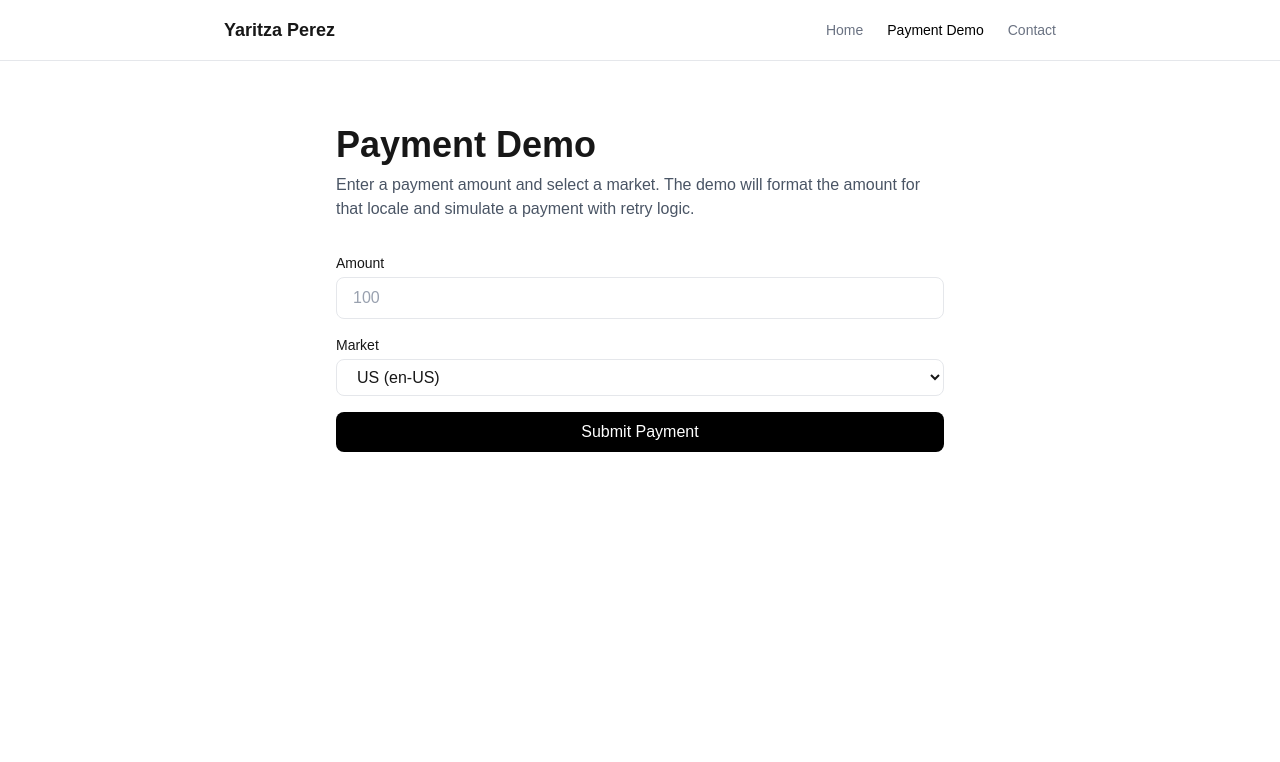
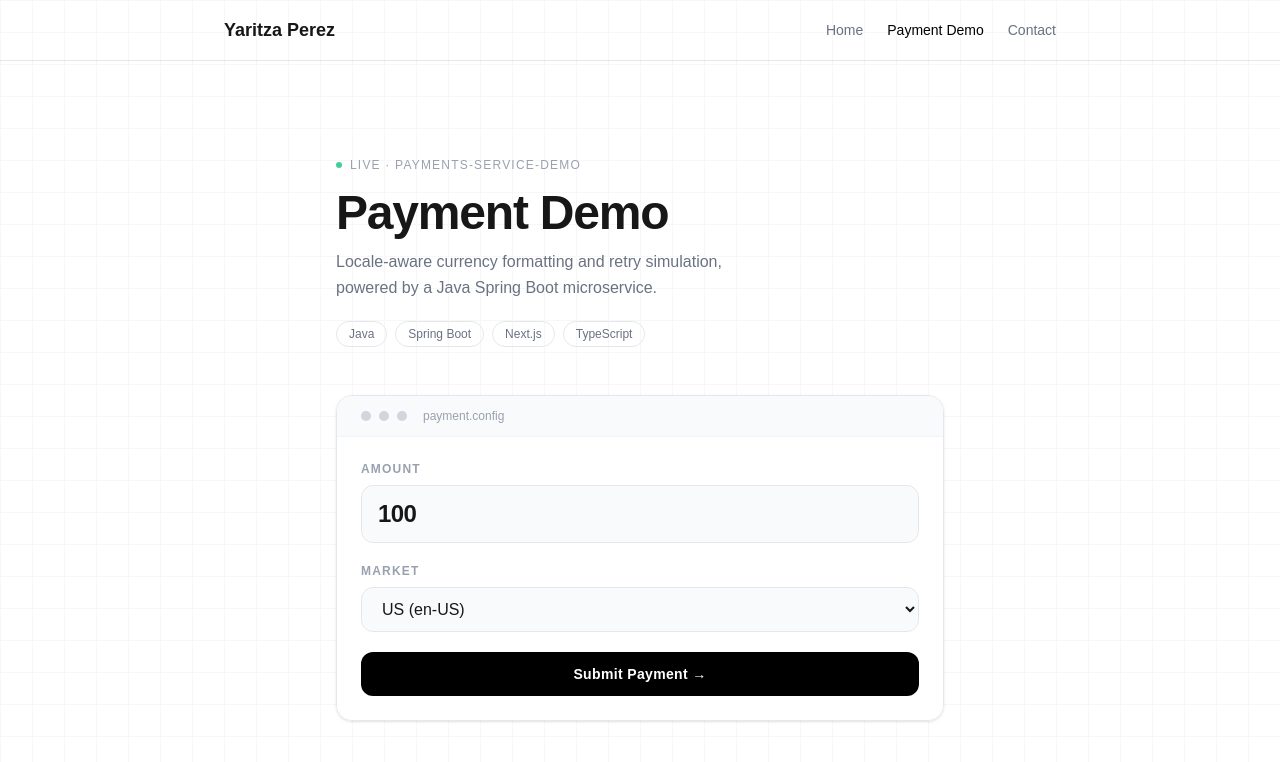
Before and after one commit to yaritzape9/PersonalWebsite, a Next.js app: page /payment-demo in a window 1280 px wide. Shown: the top 762 px of the page. Built offline with nearby package versions, Linux system fonts and the light colour scheme.

Commit message:
redesign payment demo page

```diff
--- a/src/app/layout.tsx
+++ b/src/app/layout.tsx
@@ -13,7 +13,7 @@ export default function RootLayout({
   children: React.ReactNode
 }) {
   return (
-    <html lang="en">
+    <html lang="en" suppressHydrationWarning>
         <body>
             <Navbar />
             {children}
--- a/src/app/payment-demo/page.tsx
+++ b/src/app/payment-demo/page.tsx
@@ -27,6 +27,12 @@ const LOCALES = [
   { label: "UK (en-GB)", value: "en-GB", currency: "GBP" },
   { label: "Brazil (pt-BR)", value: "pt-BR", currency: "BRL" },
 ]
+
+const STATUS_ICON: Record<string, string> = {
+  success: "✓",
+  declined: "✕",
+  network_failure: "↺",
+}
 
 export default function PaymentDemoPage() {
   const [amount, setAmount] = useState("100")
@@ -63,33 +69,81 @@ export default function PaymentDemoPage() {
   }
 
   return (
-    <main className="max-w-2xl mx-auto p-8 min-h-screen">
-      <h1 className="text-4xl font-bold mb-2">Payment Demo</h1>
-      <p className="text-gray-600 dark:text-gray-300 mb-8">
-        Enter a payment amount and select a market. The demo will format the amount
-        for that locale and simulate a payment with retry logic.
+    <main className="min-h-screen bg-white dark:bg-black">
+      {/* Subtle grid background */}
+      <div
+        className="fixed inset-0 opacity-[0.03] dark:opacity-[0.07] pointer-events-none"
+        style={{
+          backgroundImage: `linear-gradient(#000 1px, transparent 1px), linear-gradient(90deg, #000 1px, transparent 1px)`,
+          backgroundSize: "32px 32px",
+        }}
+    />
+
+      <div className="relative max-w-2xl mx-auto px-8 py-16">
+
+        {/* Header */}
+        <div className="mb-12">
+          <div className="flex items-center gap-2 mb-4">
+            <span className="w-1.5 h-1.5 rounded-full bg-emerald-500 animate-pulse" />
+            <span className="text-xs font-mono tracking-widest uppercase text-gray-400">
+              Live · payments-service-demo
+            </span>
+          </div>
+          <h1 className="text-5xl font-bold tracking-tight mb-3">
+            Payment Demo
+          </h1>
+          <p className="text-gray-500 dark:text-gray-400 leading-relaxed max-w-md">
+            Locale-aware currency formatting and retry simulation,
+            powered by a Java Spring Boot microservice.
           </p>
 
-      <div className="space-y-4 mb-6">
+          {/* Tech stack pills */}
+          <div className="flex gap-2 mt-5 flex-wrap">
+            {["Java", "Spring Boot", "Next.js", "TypeScript"].map((t) => (
+              <span
+                key={t}
+                className="text-xs px-3 py-1 rounded-full border border-gray-200 dark:border-gray-800 text-gray-500 dark:text-gray-400 font-mono"
+              >
+                {t}
+              </span>
+            ))}
+          </div>
+        </div>
+
+        {/* Form card */}
+        <div className="rounded-2xl border border-gray-200 dark:border-gray-800 overflow-hidden mb-5 shadow-sm">
+          {/* Card header bar */}
+          <div className="px-6 py-3 border-b border-gray-100 dark:border-gray-800 bg-gray-50 dark:bg-gray-950 flex items-center gap-2">
+            <span className="w-2.5 h-2.5 rounded-full bg-gray-300 dark:bg-gray-700" />
+            <span className="w-2.5 h-2.5 rounded-full bg-gray-300 dark:bg-gray-700" />
+            <span className="w-2.5 h-2.5 rounded-full bg-gray-300 dark:bg-gray-700" />
+            <span className="ml-2 text-xs font-mono text-gray-400">payment.config</span>
+          </div>
+
+          <div className="p-6 space-y-5 bg-white dark:bg-gray-950">
             <div>
-          <label className="block text-sm font-medium mb-1">Amount</label>
+              <label className="block text-xs font-semibold uppercase tracking-widest text-gray-400 mb-2">
+                Amount
+              </label>
               <input
                 type="number"
                 value={amount}
                 onChange={(e) => setAmount(e.target.value)}
                 placeholder="100"
-            className={`w-full border rounded-lg px-4 py-2 bg-white dark:bg-gray-900 border-gray-200 dark:border-gray-700 focus:outline-none focus:ring-2 focus:ring-gray-400 ${amount === "100" ? "text-gray-400" : ""}`}
+                className="w-full border rounded-xl px-4 py-3 bg-gray-50 dark:bg-black border-gray-200 dark:border-gray-800 focus:outline-none focus:ring-2 focus:ring-gray-300 dark:focus:ring-gray-700 text-2xl font-mono font-bold tracking-tight"
               />
             </div>
 
             <div>
-          <label className="block text-sm font-medium mb-1">Market</label>
+              <label className="block text-xs font-semibold uppercase tracking-widest text-gray-400 mb-2">
+                Market
+              </label>
               <select
                 value={selectedLocale.value}
                 onChange={(e) =>
                   setSelectedLocale(LOCALES.find((l) => l.value === e.target.value) || LOCALES[0])
                 }
-            className="w-full border rounded-lg px-4 py-2 bg-white dark:bg-gray-900 border-gray-200 dark:border-gray-700 focus:outline-none focus:ring-2 focus:ring-gray-400"
+                className="w-full border rounded-xl px-4 py-3 bg-gray-50 dark:bg-black border-gray-200 dark:border-gray-800 focus:outline-none focus:ring-2 focus:ring-gray-300 dark:focus:ring-gray-700 font-mono"
               >
                 {LOCALES.map((l) => (
                   <option key={l.value} value={l.value}>{l.label}</option>
@@ -100,42 +154,79 @@ export default function PaymentDemoPage() {
             <button
               onClick={handleSubmit}
               disabled={loading}
-          className="w-full py-2 px-4 rounded-lg font-medium bg-black dark:bg-white text-white dark:text-black hover:opacity-80 transition disabled:opacity-50"
+              className="w-full py-3 px-4 rounded-xl font-semibold bg-black dark:bg-white text-white dark:text-black hover:opacity-80 transition-all disabled:opacity-30 text-sm tracking-wide flex items-center justify-center gap-2"
             >
-          {loading ? "Processing..." : "Submit Payment"}
+              {loading ? (
+                <>
+                  <span className="w-4 h-4 border-2 border-white dark:border-black border-t-transparent rounded-full animate-spin" />
+                  Processing...
+                </>
+              ) : (
+                "Submit Payment →"
+              )}
             </button>
           </div>
+        </div>
 
+        {/* Currency result */}
         {formatResult && (
-        <div className="border rounded-lg p-6 border-gray-200 dark:border-gray-700 mb-4">
-          <p className="text-sm text-gray-500 dark:text-gray-400 mb-1">Payment Amount</p>
-          <p className="text-4xl font-bold">{formatResult.formatted}</p>
-          <p className="text-xs text-gray-400 mt-1">{formatResult.currency} · {formatResult.locale}</p>
+          <div className="rounded-2xl border border-gray-200 dark:border-gray-800 overflow-hidden mb-5 shadow-sm">
+            <div className="px-6 py-3 border-b border-gray-100 dark:border-gray-800 bg-gray-50 dark:bg-gray-950">
+              <span className="text-xs font-mono uppercase tracking-widest text-gray-400">
+                Formatted Amount
+              </span>
+            </div>
+            <div className="p-6 bg-white dark:bg-gray-950">
+              <p className="text-6xl font-bold tracking-tight">{formatResult.formatted}</p>
+              <p className="text-xs font-mono text-gray-400 mt-3 flex gap-3">
+                <span className="px-2 py-0.5 bg-gray-100 dark:bg-gray-900 rounded">
+                  {formatResult.currency}
+                </span>
+                <span className="px-2 py-0.5 bg-gray-100 dark:bg-gray-900 rounded">
+                  {formatResult.locale}
+                </span>
+              </p>
+            </div>
           </div>
         )}
 
+        {/* Retry log */}
         {retryResult && (
-        <div className="border rounded-lg p-6 border-gray-200 dark:border-gray-700">
-          <p className="text-sm text-gray-500 dark:text-gray-400 mb-3">Payment Processing</p>
-          <div className="space-y-2">
+          <div className="rounded-2xl border border-gray-200 dark:border-gray-800 overflow-hidden shadow-sm">
+            <div className="px-6 py-3 border-b border-gray-100 dark:border-gray-800 bg-gray-50 dark:bg-gray-950 flex items-center justify-between">
+              <span className="text-xs font-mono uppercase tracking-widest text-gray-400">
+                Processing Log
+              </span>
+              <span className={`text-xs font-mono font-bold px-2.5 py-1 rounded-full ${
+                retryResult.finalStatus === "success"
+                  ? "bg-emerald-100 dark:bg-emerald-900/30 text-emerald-700 dark:text-emerald-400"
+                  : "bg-red-100 dark:bg-red-900/30 text-red-600 dark:text-red-400"
+              }`}>
+                {retryResult.finalStatus.toUpperCase()}
+              </span>
+            </div>
+            <div className="p-4 bg-white dark:bg-gray-950 space-y-2 font-mono text-sm">
               {retryResult.attempts.map((a) => (
                 <div
                   key={a.attempt}
-                className={`text-sm p-3 rounded-lg ${
+                  className={`flex items-start gap-3 px-4 py-3 rounded-xl ${
                     a.status === "success"
-                    ? "bg-green-50 dark:bg-green-900/20 text-green-700 dark:text-green-400"
-                    : "bg-red-50 dark:bg-red-900/20 text-red-600 dark:text-red-400"
+                      ? "bg-emerald-50 dark:bg-emerald-950/50 text-emerald-700 dark:text-emerald-400"
+                      : "bg-red-50 dark:bg-red-950/50 text-red-500 dark:text-red-400"
                   }`}
                 >
-                <span className="font-medium">Attempt {a.attempt}:</span> {a.message}
+                  <span className="font-bold shrink-0">{STATUS_ICON[a.status] ?? "·"}</span>
+                  <span>
+                    <span className="font-bold">attempt_{a.attempt}</span>
+                    <span className="opacity-40 mx-2">›</span>
+                    {a.message}
+                  </span>
                 </div>
               ))}
             </div>
-          <p className={`text-sm font-semibold mt-3 ${retryResult.finalStatus === "success" ? "text-green-600" : "text-red-500"}`}>
-            Final status: {retryResult.finalStatus.toUpperCase()}
-          </p>
           </div>
         )}
+      </div>
     </main>
   )
 }
```
Lines whose indentation alone changed are shown as unchanged.
